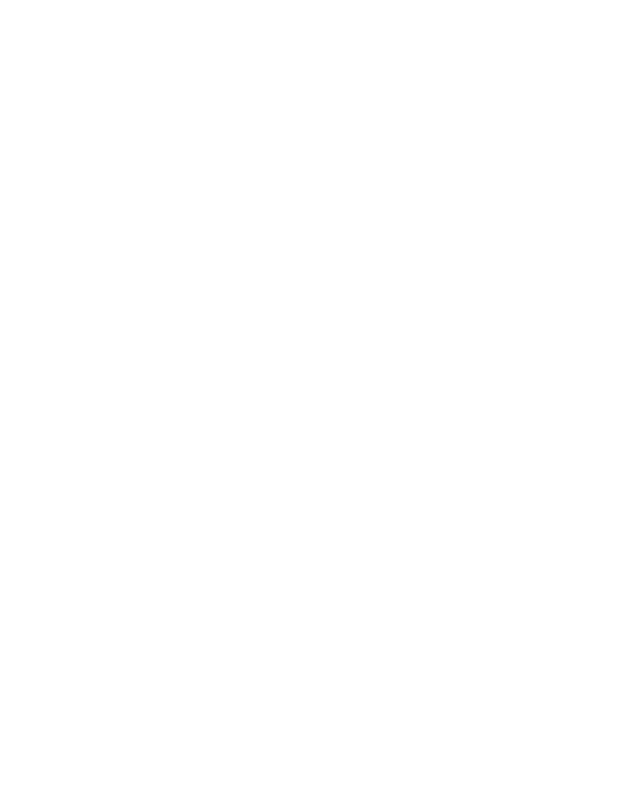
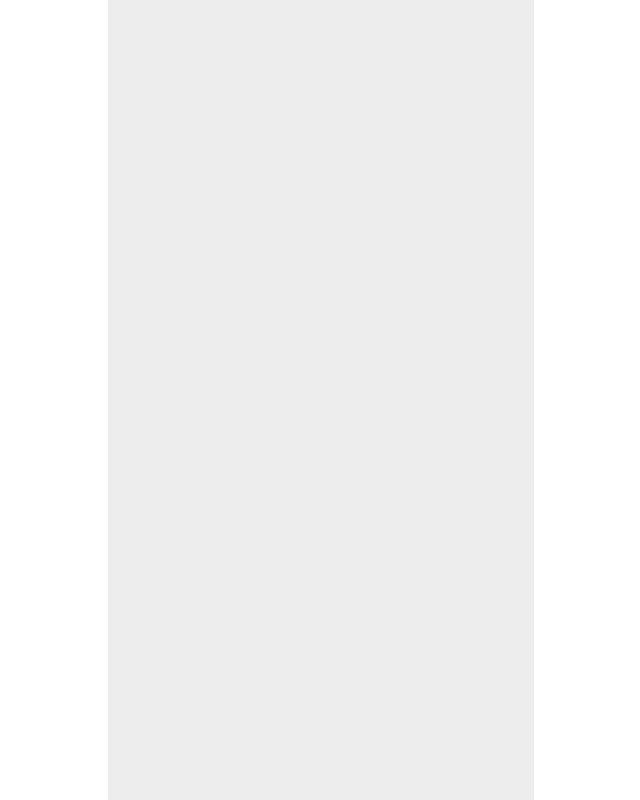
Before and after one commit to d3p1/self-driving-car, a website: page docs/index.html in a window 1280 px wide. Shown: the whole page, without its empty margins (319-959 px from the left). Drawn offline with Linux system fonts and the light colour scheme.

Commit message:
feat: init canvas element [#1]

```diff
--- /dev/null
+++ b/docs/css/styles.css
@@ -0,0 +1,8 @@
+/**
+ * @description Styles
+ * @author      C. M. de Picciotto <d3p1@d3p1.dev> (https://d3p1.dev/)
+ */
+body {
+  margin: 0;
+  overflow: hidden;
+}
--- a/docs/index.html
+++ b/docs/index.html
@@ -10,7 +10,14 @@
   <meta charset="UTF-8">
   <meta name="viewport" content="width=device-width, initial-scale=1">
   <title>Self-Driving Car</title>
+  <link rel="stylesheet" href="css/styles.css">
 </head>
+  <script type="module">
+    import App from './js/app.js'
+
+    const app = new App()
+    app.run()
+  </script>
 <body>
 </body>
 </html>
--- /dev/null
+++ b/docs/js/app.js
@@ -0,0 +1,67 @@
+/**
+ * @description App
+ * @author      C. M. de Picciotto <d3p1@d3p1.dev> (https://d3p1.dev/)
+ */
+export default class App {
+  /**
+   * @type {HTMLCanvasElement}
+   */
+  canvas
+
+  /**
+   * @type {CanvasRenderingContext2D}
+   */
+  context
+
+  /**
+   * Constructor
+   */
+  constructor() {
+    this.#initCanvas()
+  }
+
+  /**
+   * Run
+   *
+   * @returns {void}
+   */
+  run() {}
+
+  /**
+   * Init canvas
+   *
+   * @returns {void}
+   */
+  #initCanvas() {
+    this.canvas = document.createElement('canvas')
+    this.context = this.canvas.getContext('2d')
+
+    this.#initCanvasStyles()
+    this.#resizeCanvas()
+
+    window.addEventListener('resize', this.#resizeCanvas.bind(this))
+
+    document.body.appendChild(this.canvas)
+  }
+
+  /**
+   * Resize canvas
+   *
+   * @returns {void}
+   */
+  #resizeCanvas() {
+    this.canvas.width = window.innerWidth / 3
+    this.canvas.height = window.innerHeight
+  }
+
+  /**
+   * Init canvas styles
+   *
+   * @returns {void}
+   */
+  #initCanvasStyles() {
+    this.canvas.style.backgroundColor = 'hsl(0,0%,93%)'
+    this.canvas.style.display = 'block'
+    this.canvas.style.margin = '0 auto'
+  }
+}
```
